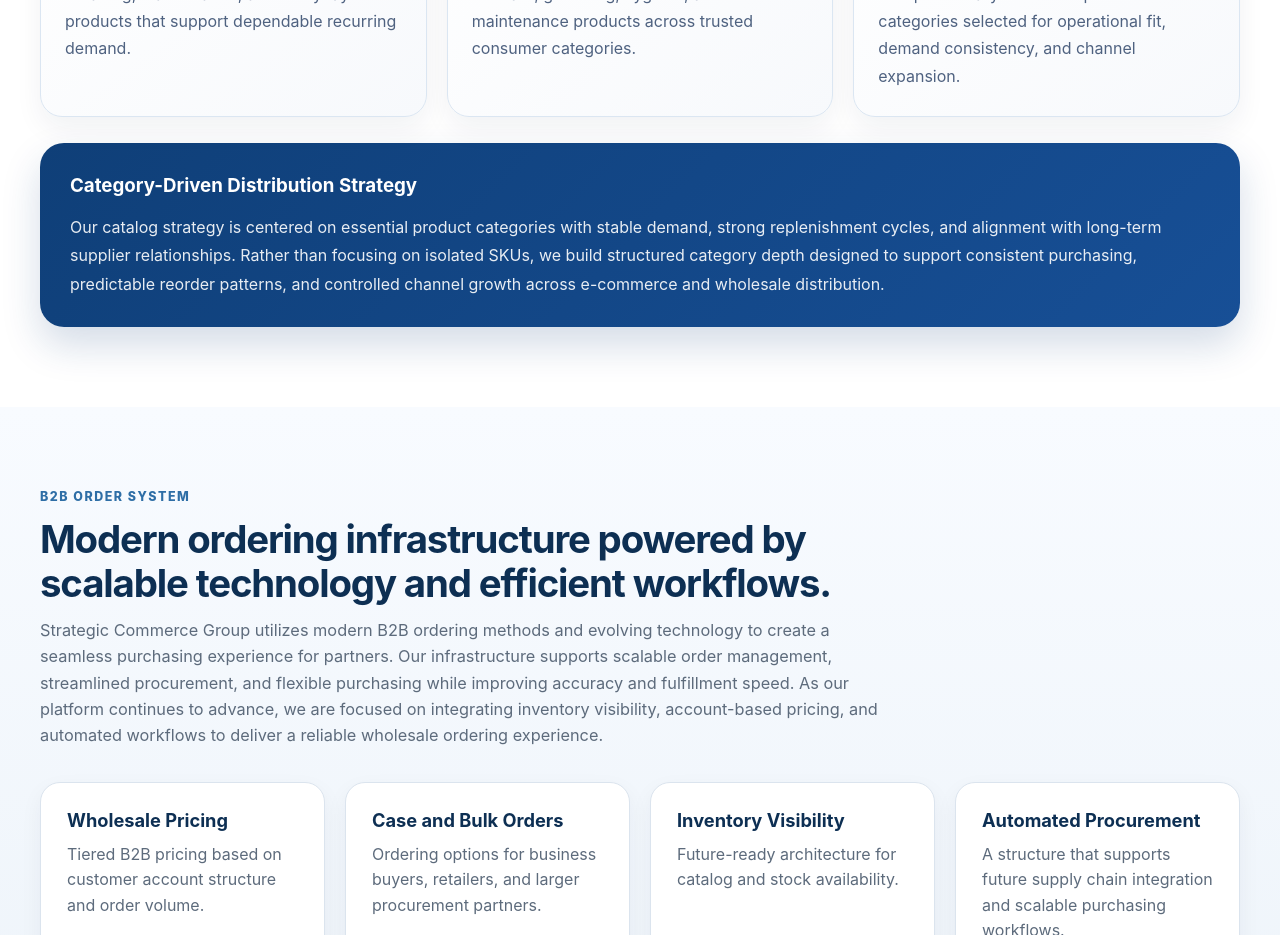
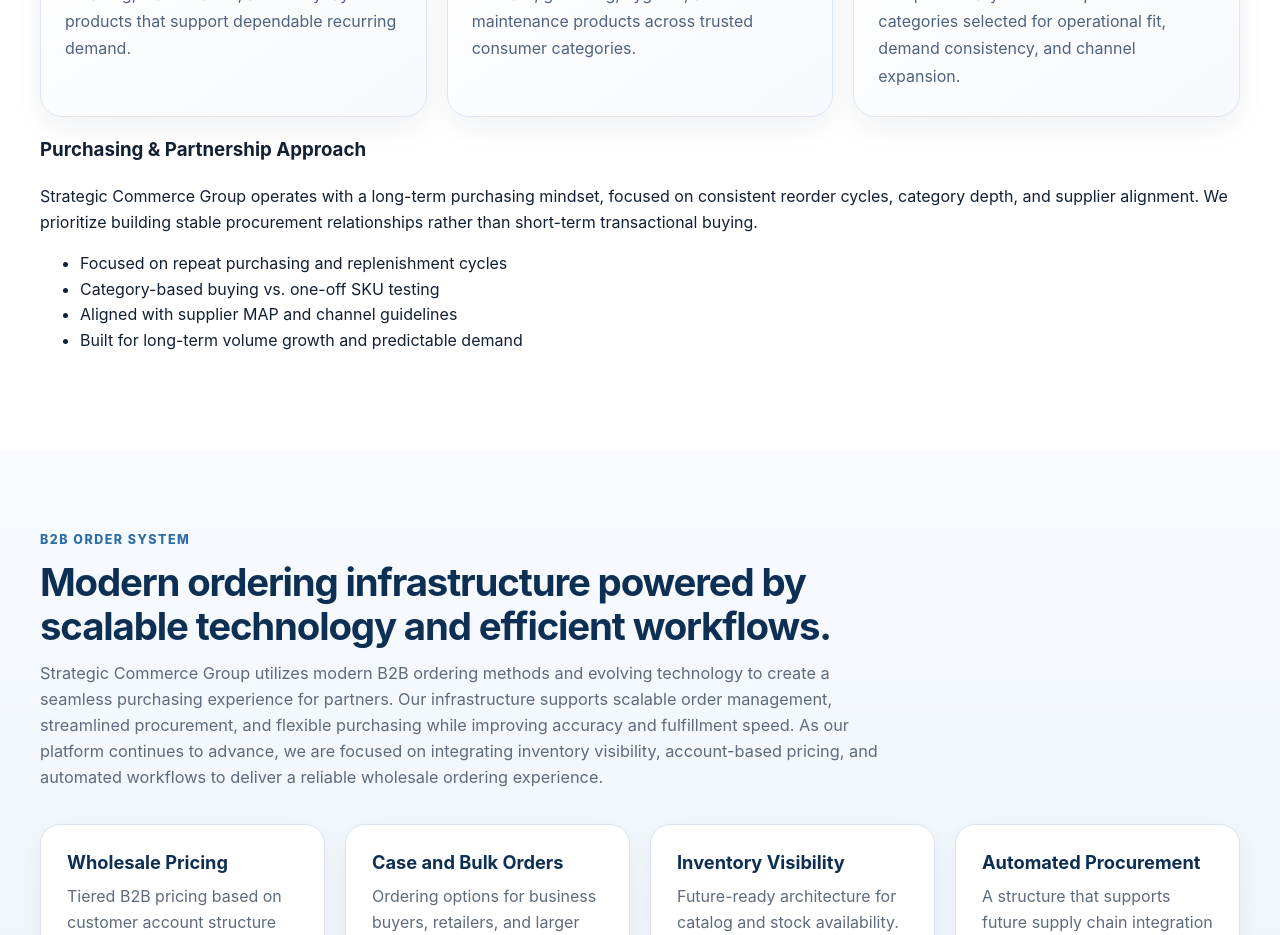
Before and after one commit to larryfelix66/strategic-commerce-group-site, a React (Vite) app: page / in a window 1280 px wide. Shown: the part 5500-6435 px from the top of the page. Built offline with nearby package versions, Linux system fonts and the light colour scheme.

Commit message:
Update App.jsx

```diff
--- a/src/App.jsx
+++ b/src/App.jsx
@@ -436,18 +436,24 @@ velocity across e-commerce and wholesale distribution channels."
       </div>
     </div>
 
-    <div className="catalog-positioning-box">
-      <h3>Category-Driven Distribution Strategy</h3>
-      <p>
-        Our catalog strategy is centered on essential product categories with stable demand,
-strong replenishment cycles, and alignment with long-term supplier relationships.
+    <div className="purchasing-box">
+  <h3>Purchasing & Partnership Approach</h3>
+  <p>
+    Strategic Commerce Group operates with a long-term purchasing mindset,
+    focused on consistent reorder cycles, category depth, and supplier alignment.
+    We prioritize building stable procurement relationships rather than
+    short-term transactional buying.
+  </p>
 
-Rather than focusing on isolated SKUs, we build structured category depth designed
-to support consistent purchasing, predictable reorder patterns, and controlled
-channel growth across e-commerce and wholesale distribution.
-      </p>
-    </div>
-  </div>
+  <ul className="purchasing-list">
+    <li>Focused on repeat purchasing and replenishment cycles</li>
+    <li>Category-based buying vs. one-off SKU testing</li>
+    <li>Aligned with supplier MAP and channel guidelines</li>
+    <li>Built for long-term volume growth and predictable demand</li>
+  </ul>
+</div>
+
+</div>
 </section>
 
         <section className="section gradient-soft" id="orders">
```
